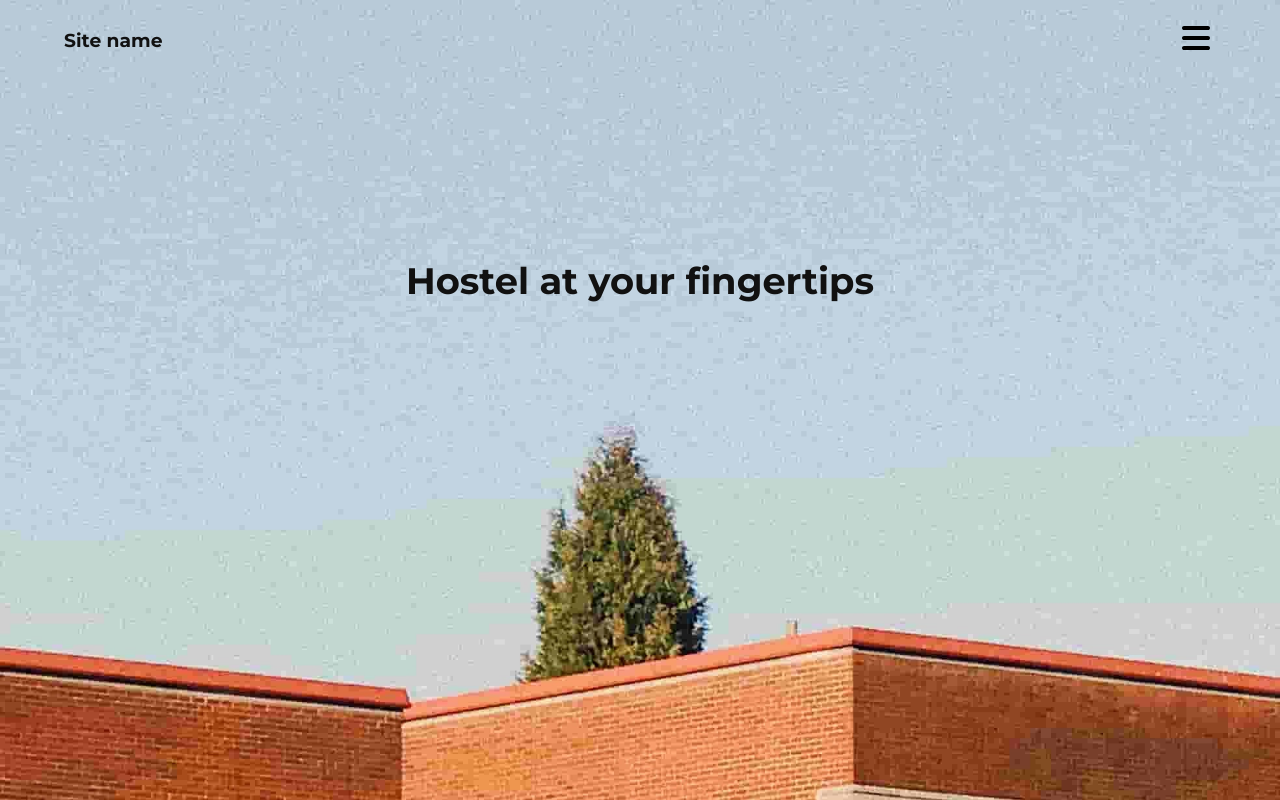
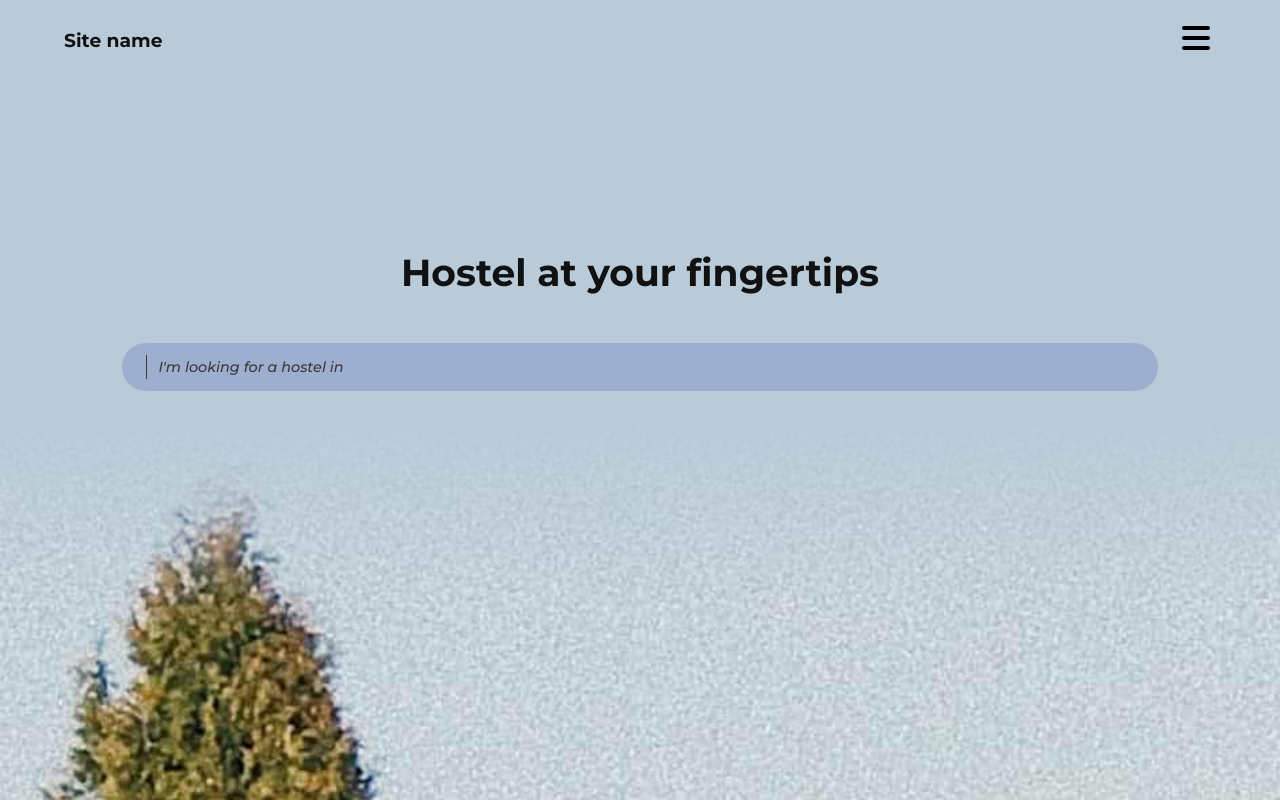
Before and after one commit to JhoellOpeyemi/get-hostel, a React (Create React App) app: page / in a window 1280 px wide. Built offline with nearby package versions, Linux system fonts and the light colour scheme.

Commit message:
added search box in hero section

```diff
--- a/src/components/Header.js
+++ b/src/components/Header.js
@@ -3,28 +3,30 @@ import React, { useState } from "react";
 const Header = () => {
   const [nav, setNav] = useState(false);
 
+  // updates the nav state
   const openNav = () => {
     setNav(!nav);
   };
+
   return (
     <header className="header">
       <div className="logo-nav-wrapper">
         <h3 className={nav ? "logo nav-active" : "logo"}>Site name</h3>
         <nav className={nav ? "nav active" : "nav"}>
           <div className="nav-links-wrapper">
-            <a href="/" className="nav-links">
+            <a href="/" className={nav ? "nav-links active" : "nav-links"}>
               Available Hostels
             </a>
-            <a href="/" className="nav-links">
+            <a href="/" className={nav ? "nav-links active" : "nav-links"}>
               Roommate Search
             </a>
-            <a href="/" className="nav-links">
+            <a href="/" className={nav ? "nav-links active" : "nav-links"}>
               Post Hostel
             </a>
-            <a href="/" className="nav-links">
+            <a href="/" className={nav ? "nav-links active" : "nav-links"}>
               FAQS
             </a>
-            <a href="/" className="nav-links">
+            <a href="/" className={nav ? "nav-links active" : "nav-links"}>
               Sign In
             </a>
           </div>
--- a/src/components/Main.js
+++ b/src/components/Main.js
@@ -7,7 +7,16 @@ const Main = () => {
       <Header />
       <main className="main">
         <h1 className="hero-text">Hostel at your fingertips</h1>
+        <div className="search-input-group">
+          <input
+            type="text"
+            placeholder="I'm looking for a hostel in"
+            className="search-input"
+          />
+          <div className="input-stick"></div>
+        </div>
       </main>
+      <div className="overlay"></div>
     </div>
   );
 };
--- a/src/css/styles.css
+++ b/src/css/styles.css
@@ -43,7 +43,7 @@ a {
 .main-container .header .logo-nav-wrapper .logo,
 .main-container .header .logo-nav-wrapper .hamburger {
   transition: all 0.4s;
-  z-index: 3;
+  z-index: 4;
 }
 .main-container .header .logo-nav-wrapper .logo.nav-active {
   color: #ccc;
@@ -62,6 +62,7 @@ a {
   background-color: #141525;
   transform: translateY(-110%);
   transition: all 0.5s ease-in-out;
+  z-index: 3;
 }
 .main-container .header .logo-nav-wrapper .nav.active {
   transform: translateX(0%);
@@ -81,6 +82,11 @@ a {
 .main-container .header .logo-nav-wrapper .nav-links {
   color: #969696;
   text-transform: uppercase;
+  opacity: 0;
+}
+.main-container .header .logo-nav-wrapper .nav-links.active {
+  -webkit-animation: navLinks 0.5s ease-in-out 0.5s forwards;
+          animation: navLinks 0.5s ease-in-out 0.5s forwards;
 }
 .main-container .main {
   width: 90%;
@@ -88,12 +94,86 @@ a {
   display: flex;
   justify-content: center;
   align-items: center;
-  flex-direction: row;
-  gap: 1rem;
-  height: 50vh;
+  flex-direction: column;
+  gap: 3rem;
+  height: 60vh;
 }
 .main-container .main .hero-text {
   text-align: center;
-  font-size: 2.3rem;
+  font-size: 2.35rem;
   font-weight: 700;
+  z-index: 2;
 }
+.main-container .main .search-input-group {
+  position: relative;
+  width: 90%;
+  height: 3rem;
+  z-index: 2;
+}
+.main-container .main .search-input {
+  width: 100%;
+  height: 100%;
+  font-size: 1rem;
+  padding: 0.4rem 1rem 0.4rem 2.3rem;
+  background-color: rgba(51, 56, 164, 0.2);
+  border-radius: 2rem;
+  border: none;
+}
+.main-container .main .search-input::-moz-placeholder {
+  font-style: italic;
+  color: #393939;
+  font-weight: 500;
+  font-size: 0.9rem;
+}
+.main-container .main .search-input:-ms-input-placeholder {
+  font-style: italic;
+  color: #393939;
+  font-weight: 500;
+  font-size: 0.9rem;
+}
+.main-container .main .search-input::placeholder {
+  font-style: italic;
+  color: #393939;
+  font-weight: 500;
+  font-size: 0.9rem;
+}
+.main-container .main .input-stick {
+  position: absolute;
+  top: 50%;
+  left: 1.5rem;
+  width: 0.07rem;
+  height: 1.5rem;
+  transform: translateY(-50%);
+  background-color: #393939;
+}
+.main-container .overlay {
+  position: absolute;
+  top: 0;
+  left: 0;
+  background: linear-gradient(180deg, #b9cbd8 51.56%, rgba(196, 196, 196, 0) 75.52%);
+  width: 100%;
+  height: 100%;
+  z-index: 1;
+}
+
+@-webkit-keyframes navLinks {
+  from {
+    opacity: 0;
+    transform: translateY(30%);
+  }
+  to {
+    opacity: 1;
+    transform: translateY(0%);
+  }
+}
+
+@keyframes navLinks {
+  from {
+    opacity: 0;
+    transform: translateY(30%);
+  }
+  to {
+    opacity: 1;
+    transform: translateY(0%);
+  }
+}
--- a/src/sass/_main.scss
+++ b/src/sass/_main.scss
@@ -17,7 +17,7 @@
       .logo,
       .hamburger {
         transition: all 0.4s;
-        z-index: 3;
+        z-index: 4;
       }
 
       .logo.nav-active {
@@ -32,6 +32,7 @@
         background-color: $mobile-nav-bg;
         transform: translateY(-110%);
         transition: all 0.5s ease-in-out;
+        z-index: 3;
       }
 
       .nav.active {
@@ -50,19 +51,79 @@
       .nav-links {
         color: $mobile-nav-links;
         text-transform: uppercase;
+        opacity: 0;
+      }
+
+      .nav-links.active {
+        animation: navLinks 0.5s ease-in-out 0.5s forwards;
       }
     }
   }
 
   .main {
     @include container();
-    @include flex();
-    height: 50vh;
+    @include flex(center, center, column, 3rem);
+    height: 60vh;
 
     .hero-text {
       text-align: center;
       font-size: $mobile-header;
       font-weight: $font-700;
+      z-index: 2;
+    }
+
+    .search-input-group {
+      position: relative;
+      width: 90%;
+      height: 3rem;
+      z-index: 2;
+    }
+
+    .search-input {
+      width: 100%;
+      height: 100%;
+      font-size: 1rem;
+      padding: 0.4rem 1rem 0.4rem 2.3rem;
+      background-color: rgba($color: $pry-color, $alpha: 0.2);
+      border-radius: 2rem;
+      border: none;
+
+      &::placeholder {
+        font-style: italic;
+        color: $lighter-dark-text;
+        font-weight: 500;
+        font-size: 0.9rem;
+      }
+    }
+
+    .input-stick {
+      @include position(absolute, 50%, 1.5rem);
+      width: 0.07rem;
+      height: 1.5rem;
+      transform: translateY(-50%);
+      background-color: $lighter-dark-text;
     }
   }
+
+  .overlay {
+    @include position(absolute);
+    @include overlay(
+      linear-gradient(180deg, #b9cbd8 51.56%, rgba(196, 196, 196, 0) 75.52%)
+    );
+    width: 100%;
+    height: 100%;
+    z-index: 1;
+  }
 }
+
+// This is the animation for mobile nav links when nav is active
+@keyframes navLinks {
+  from {
+    opacity: 0;
+    transform: translateY(30%);
+  }
+  to {
+    opacity: 1;
+    transform: translateY(0%);
+  }
+}
--- a/src/sass/partials/_mixins.scss
+++ b/src/sass/partials/_mixins.scss
@@ -36,6 +36,11 @@
   }
 }
 
+// Overlay
+@mixin overlay($background) {
+  background: $background;
+}
+
 // Breakpoints
 @mixin media-query($breakpoint) {
   @if $breakpoint == tablet {
```
Also changed, not shown: src/assets/desktop-hero-bg.jpg, src/assets/mobile-hero-bg.jpg.
